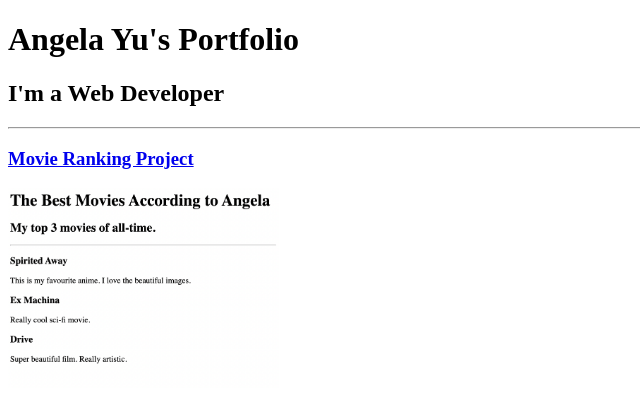
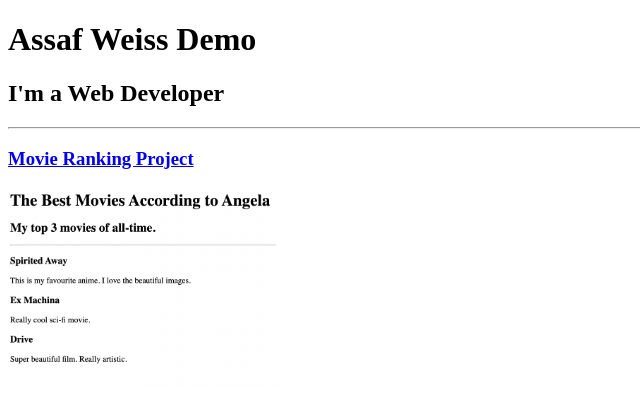
Before and after one commit to assafweiss/html-projects, a plain HTML site: page index.html in a window 1280 px wide. Shown: the top 408 px of the page, without its empty margins (0-640 px from the left). Drawn offline with Linux system fonts and the light colour scheme.

Commit message:
Update index.html

```diff
--- a/index.html
+++ b/index.html
@@ -7,7 +7,7 @@
 </head>
 
 <body>
-  <h1>Angela Yu's Portfolio</h1>
+  <h1>Assaf Weiss Demo</h1>
   <h2>I'm a Web Developer</h2>
   <hr />
   <h3><a href="./public/movie-ranking.html">Movie Ranking Project</a></h3>
```
